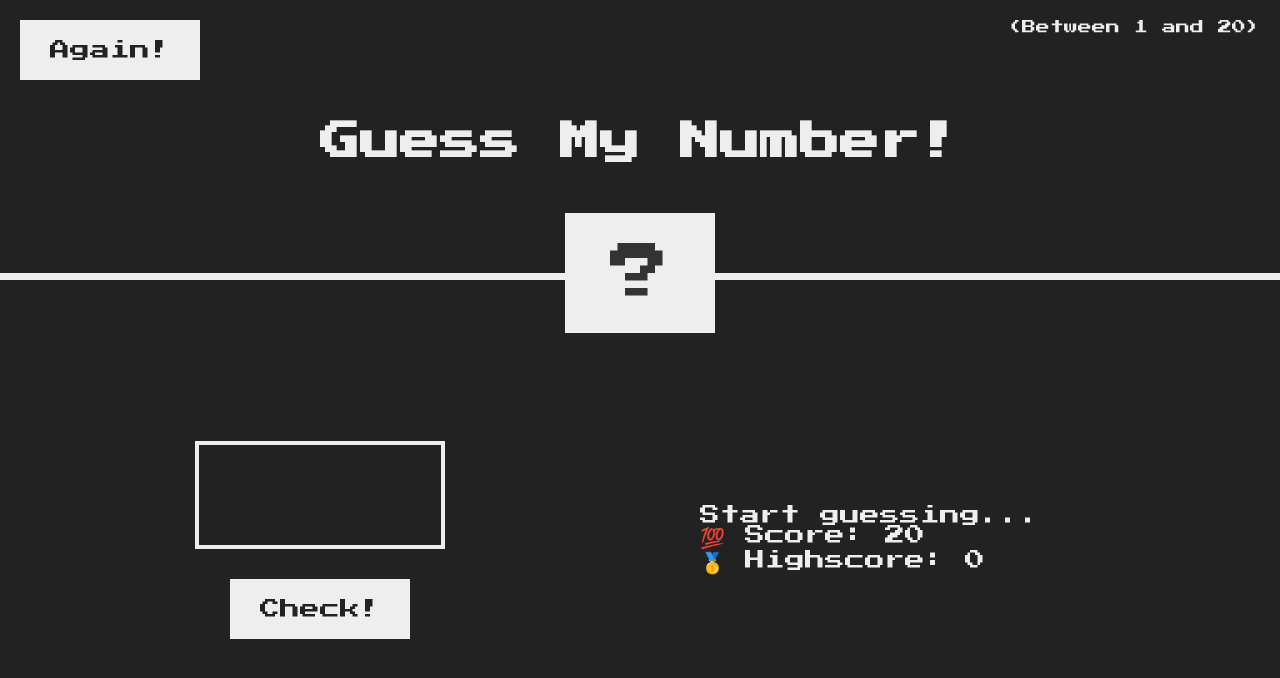
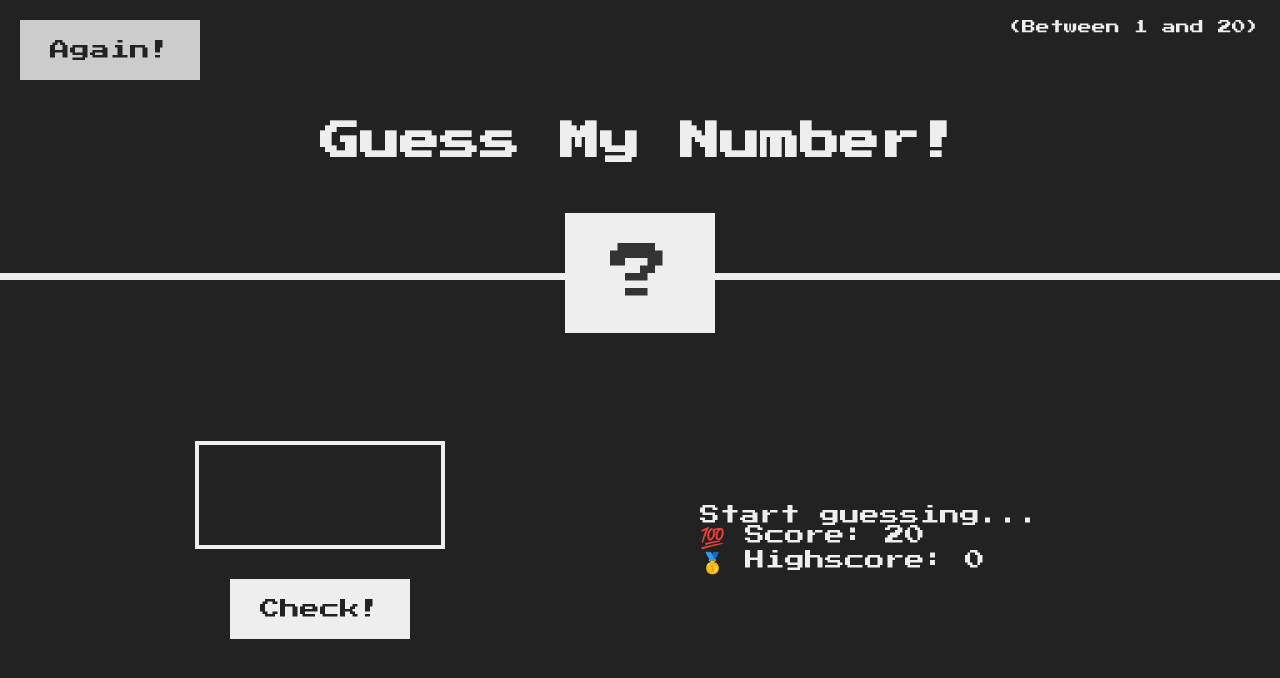
Before and after one commit to KaranChandekar/Guess-My-Number, a plain HTML site: page index.html in a window 1280 px wide. In both pictures the pointer is over the button "Again!". Drawn offline with Linux system fonts and the light colour scheme; a web font is replaced by a local one.

Commit message:
buttons on hover

```diff
--- a/style.css
+++ b/style.css
@@ -104,3 +104,7 @@ h1 {
   padding: 2rem 3rem;
   cursor: pointer;
 }
+
+.btn:hover {
+  background-color: #ccc;
+}
```
